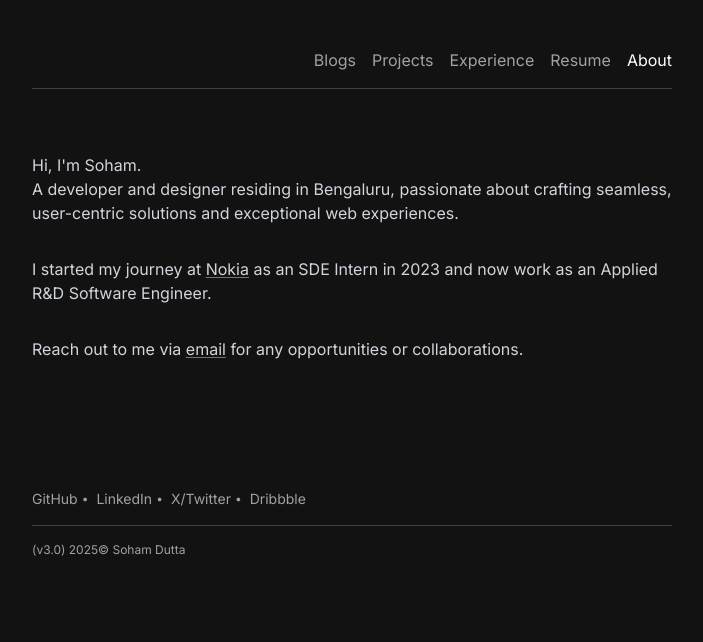
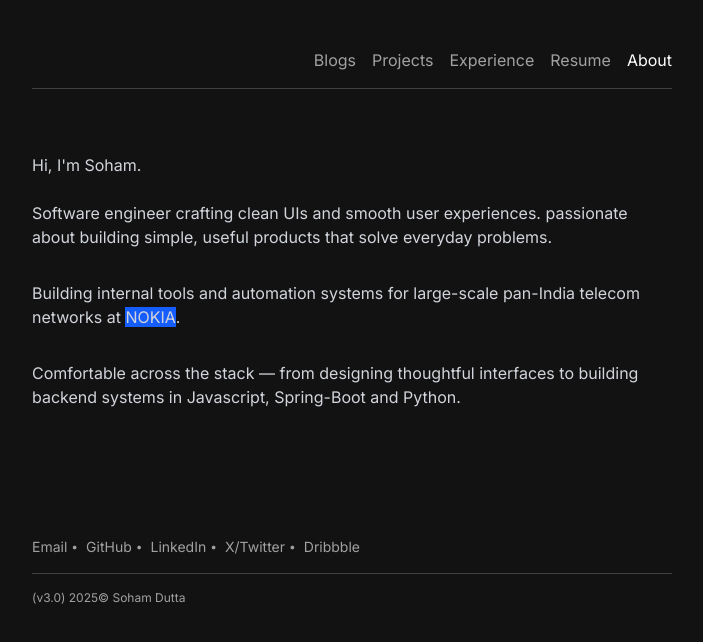
Before and after one commit to shm-dtt/portfolio-v2, a Next.js app: page / in a window 1280 px wide. Shown: the top 642 px of the page, without its empty margins (288-991 px from the left). Built offline with nearby package versions, Linux system fonts and the light colour scheme.

Commit message:
minor updates in UI changes

```diff
--- a/app/page.tsx
+++ b/app/page.tsx
@@ -9,36 +9,32 @@ export default function Home() {
       <main className="flex flex-col my-4">
         <section className="flex flex-col z-1 py-8">
           <div className="flex flex-col gap-8">
-            <p>Hi, I&apos;m {Data.firstName}.
+            <p>
+              Hi, I&apos;m {Data.firstName}.
               <br />
-              A developer and designer residing in Bengaluru, passionate about
-              crafting seamless, user-centric solutions and exceptional web
-              experiences.
+              <br />
+              Software engineer crafting clean UIs and smooth user experiences.
+              passionate about building simple, useful products that solve
+              everyday problems.
             </p>
             <p>
-              I started my journey at{" "}
+              Building internal tools and automation systems for large-scale
+              pan-India telecom networks at{" "}
               <Link
                 href={Data.currentCompanyLink}
                 target="_blank"
-                className="font-normal my-underline"
-                aria-label={`Visit ${Data.currentCompany}`}
+                className="font-normal bg-blue-600"
+                aria-label="Visit Nokia"
               >
-                {Data.currentCompany}
-              </Link>{" "}
-              as an SDE Intern in 2023 and now work as an{" "}
-              <span className="font-normal">{Data.position}</span>.
+                NOKIA
+              </Link>
+              .
             </p>
 
             <p>
-              Reach out to me via{" "}
-              <Link
-                href={`mailto:${Data.email}`}
-                className="my-underline"
-                aria-label={`my mail ${Data.email}`}
-              >
-                email
-              </Link>{" "}
-              for any opportunities or collaborations.
+              Comfortable across the stack — from designing thoughtful
+              interfaces to building backend systems in Javascript, Spring-Boot
+              and Python.
             </p>
           </div>
         </section>
--- a/components/layout/Footer.tsx
+++ b/components/layout/Footer.tsx
@@ -5,6 +5,7 @@ import { HoverButton } from "@/components/ui/HoverButton";
 export default async function Footer() {
 
   const socialLinks = [
+    { name: "Email", url: Data.email },
     { name: "GitHub", url: Data.github },
     { name: "LinkedIn", url: Data.linkedin },
     { name: "X/Twitter", url: Data.twitter },
--- a/utils/my-data.ts
+++ b/utils/my-data.ts
@@ -6,7 +6,7 @@ export const Data = {
   currentCompany: "Nokia",
   currentCompanyLink: "https://www.nokia.com/",
   position: "Applied R&D Software Engineer",
-  email: "sohamdutta2001@gmail.com",
+  email: "mailto:shmdsgn@gmail.com",
   twitter: "https://twitter.com/shm_dtt",
   linkedin: "https://www.linkedin.com/in/shm-dtt",
   github: "https://github.com/shm-dtt",
@@ -79,7 +79,7 @@ export const projects = [
 
 export const experience = [
   {
-    company: "Nokia",
+    company: "NOKIA",
     link: "https://www.nokia.com/",
     position: "Applied R&D Software Engineer",
     duration: "July 2024 - Present",
@@ -88,7 +88,7 @@ export const experience = [
     techUsed: ["Python", "Bash", "SQL", "Docker"],
   },
   {
-    company: "Nokia",
+    company: "NOKIA",
     link: "https://www.nokia.com/",
     position: "SDE Intern",
     duration: "Aug 2023 - May 2024",
@@ -107,7 +107,7 @@ export const experience = [
   },
   {
     company: "MLSA KIIT",
-    link: "https://mlsakiit.com/",
+    link: "https://github.com/MLSAKIIT/MSC-Codeportal",
     position: "Project Wing Member & Learner",
     duration: "Oct 2021 - Dec 2022",
     description:
```
